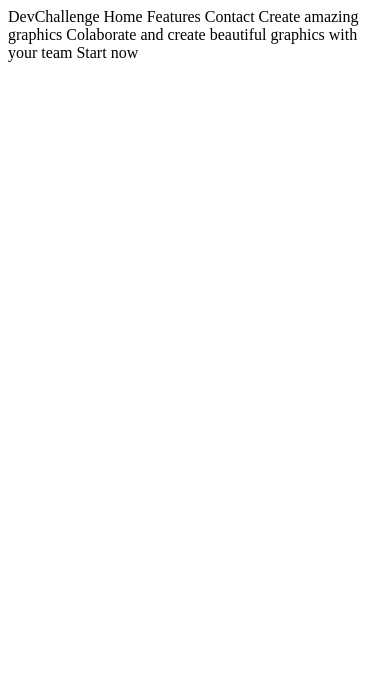
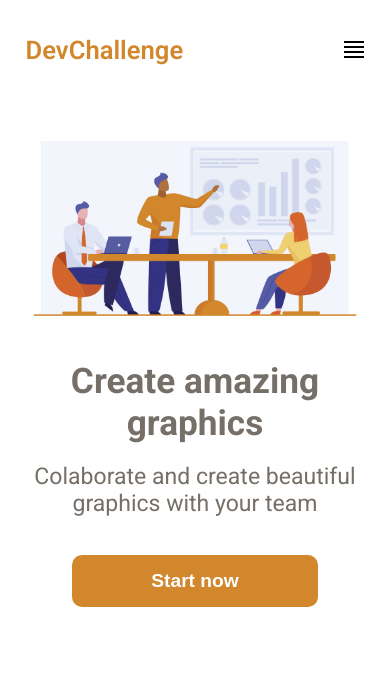
Before and after one commit to ashley-nascimento/amazing-graph, a plain HTML site: page index.html in a window 390 px wide. Drawn offline with Linux system fonts and the light colour scheme.

Commit message:
adding layout

```diff
--- a/index.html
+++ b/index.html
@@ -1,5 +1,36 @@
-DevChallenge
-Home Features Contact
-Create amazing graphics
-Colaborate and create beautiful graphics with your team
-Start now
+<!DOCTYPE html>
+
+<html>
+    <head>
+        <meta charset="UTF-8">
+        <meta name="viewport" content="width=device-width, initial-scale=1.0">
+        <title>Amazin Graph</title>
+        <link rel="stylesheet" href="styles.css" />
+        <link rel="preconnect" href="https://fonts.googleapis.com">
+        <link rel="preconnect" href="https://fonts.gstatic.com" crossorigin>
+        <link href="https://fonts.googleapis.com/css2?family=Roboto:wght@400;500;600;700&display=swap" rel="stylesheet">
+    </head>
+    <body>
+        <nav class="navbar">
+            <a href="https://devchallenge.com.br/" class="nav-title">DevChallenge</a>
+            <a class="nav-collapse" href="#nav"><svg viewBox="0 0 100 80" width="20" height="50">
+                <rect width="100" height="10"></rect>
+                <rect y="25" width="100" height="10"></rect>
+                <rect y="50" width="100" height="10"></rect>
+                <rect y="75" width="100" height="10"></rect>
+              </svg></a>
+            <div class="nav-links">
+                <div><a href="#">Home</a></div>
+                <div><a href="#">Features</a></div>
+                <div><a href="#">Contact</a></div>
+            </div>
+        </nav>
+
+        <div class="container">
+            <img src="assets/team.jpg" alt="Time">
+            <h1>Create amazing graphics</h1>
+            <h5>Colaborate and create beautiful graphics with your team</h5>
+            <button>Start now</button>
+        </div>
+    </body>
+</html>
--- /dev/null
+++ b/styles.css
@@ -0,0 +1,157 @@
+*{
+    box-sizing: border-box;
+    margin: 0;
+}
+
+html, body{
+    font-family: "Roboto", "Helvetica Neue", Helvetica, Arial;
+    font-size: 100%;
+}
+
+
+:root{
+    --orange: #D2872C;
+    --gray: #766F68;
+    --black: #000000;
+    --white: #FFFFFF;
+}
+
+.navbar{
+    display: flex;
+    justify-content: space-between;
+    align-items: center;
+    width: 100%;
+    padding: 0 5rem;
+    height: 100px;
+}
+
+.nav-title{
+    color: var(--orange);
+    font-size: 2rem;
+    text-decoration: none;
+    font-weight: 600;
+}
+
+.nav-title:hover{
+    opacity: .8;
+}
+
+.nav-links{
+    display: flex;
+    height: 100%;
+}
+
+.nav-links div{
+    font-size: 1.5rem;
+    width: 100%;
+    display: flex;
+    align-items: center;
+    border-bottom: 4px solid var(--white);
+    padding: 0 1rem;
+}
+
+.nav-links div a{
+    text-decoration: none;
+    color: var(--black);
+}
+
+.nav-links div:hover{
+    border-bottom: 4px solid var(--orange);
+    background: antiquewhite;
+}
+
+.nav-links div:hover a{
+    color: var(--orange);
+}
+.container{
+    padding: 1rem 10rem;
+    position: relative;
+    margin-top: 3rem;
+    margin-bottom: 15rem;
+}
+
+.container h1{
+    font-size: 4.5rem;
+    color: var(--gray);
+    width: 50%;
+}
+
+.container h5{
+    font-size: 1.8rem;
+    color: var(--gray);
+    width: 42%;
+    font-weight: 400;
+    margin-top: 1.5rem;
+    margin-bottom: 1rem;
+}
+
+.container button{
+    color: var(--white);
+    background-color: var(--orange);
+    border: 2px solid var(--orange);
+    padding: 1rem 6rem;
+    border-radius: 10px;
+    font-weight: 600;
+    font-size: 1.5rem;
+    margin-top: 2rem;
+    cursor: pointer;
+}
+
+.container button:hover{
+    color: var(--orange);
+    background-color: var(--white);
+}
+
+.container img{
+    position: absolute;
+    width: 60%;
+    top: 8%;
+    z-index: -1;
+    right: 0;
+}
+
+.nav-collapse{
+    display: none;
+}
+
+@media only screen and (max-width: 768px) {
+    html,body{
+        font-size: 80%
+    }
+    .navbar{
+        padding: 2rem 2rem;
+    }
+    .container{
+        padding: 2rem;
+        text-align: center;
+        margin-top: 0;
+        margin-bottom: 5rem;
+    }
+
+    .container h1 {
+        width: 100%;
+        font-size: 2.75rem;
+        margin-top: 2rem;
+    }
+
+    .container h5  {
+        width: 100%;
+    }
+    .container img {
+        position: initial;
+        width: 100%;
+    }
+
+    .nav-links{
+        display: none;
+    }
+
+
+    .nav-collapse{
+        display: block;
+    }
+
+    svg:hover {
+        fill: var(--orange);
+    }
+}
```
